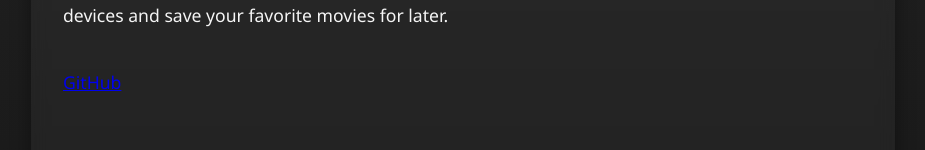
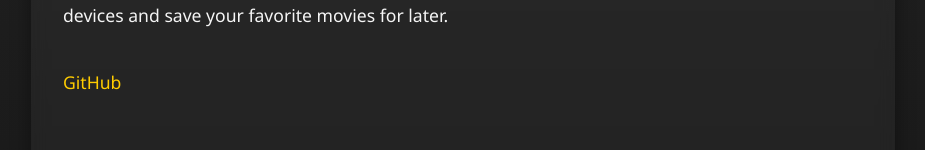
Before and after one commit to aoporski/movie_picker, a Next.js app in the folder frontend/: page /about in a window 1280 px wide. Shown: the part 484-634 px from the top of the page, without its empty margins (177-1102 px from the left). Built offline with nearby package versions, Linux system fonts and the light colour scheme.

Commit message:
cosmetic_change

```diff
--- a/frontend/app/components/About.js
+++ b/frontend/app/components/About.js
@@ -22,7 +22,7 @@ const About = () => {
           your experience across devices and save your favorite movies for
           later.
         </p>
-        <p className={styles.text}>
+        <p className={styles.text_github}>
           <a
             href="https://github.com/aoporski/movie_picker"
             target="_blank"
--- a/frontend/app/styles/About.module.css
+++ b/frontend/app/styles/About.module.css
@@ -41,9 +41,13 @@
   font-size: 1.1rem;
   line-height: 1.7;
   margin-bottom: 1.2rem;
+}
+.text_github a {
   color: #ffcc00;
+  text-decoration: none;
+  transition: text-decoration 0.2s ease-in-out;
 }
-.text_github:hover {
+.text_github a:hover {
   text-decoration: underline;
 }
 
```
